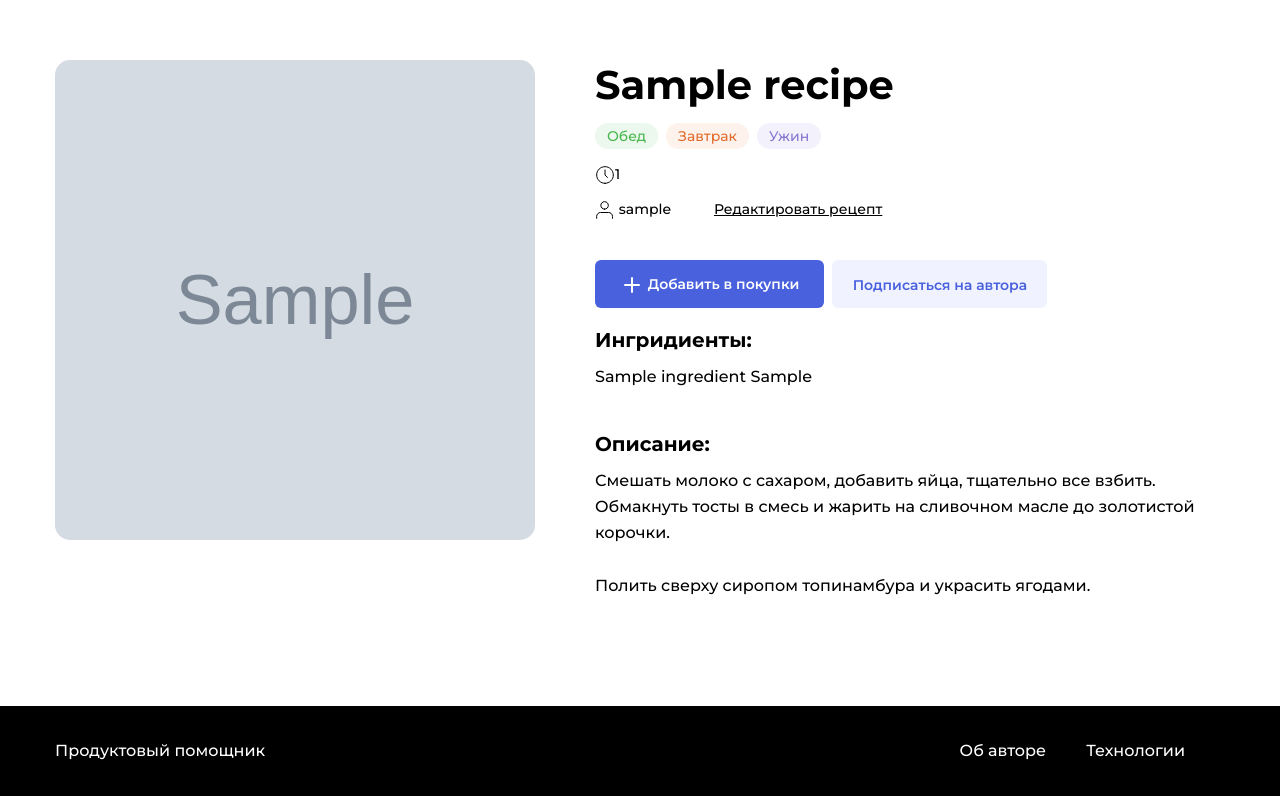
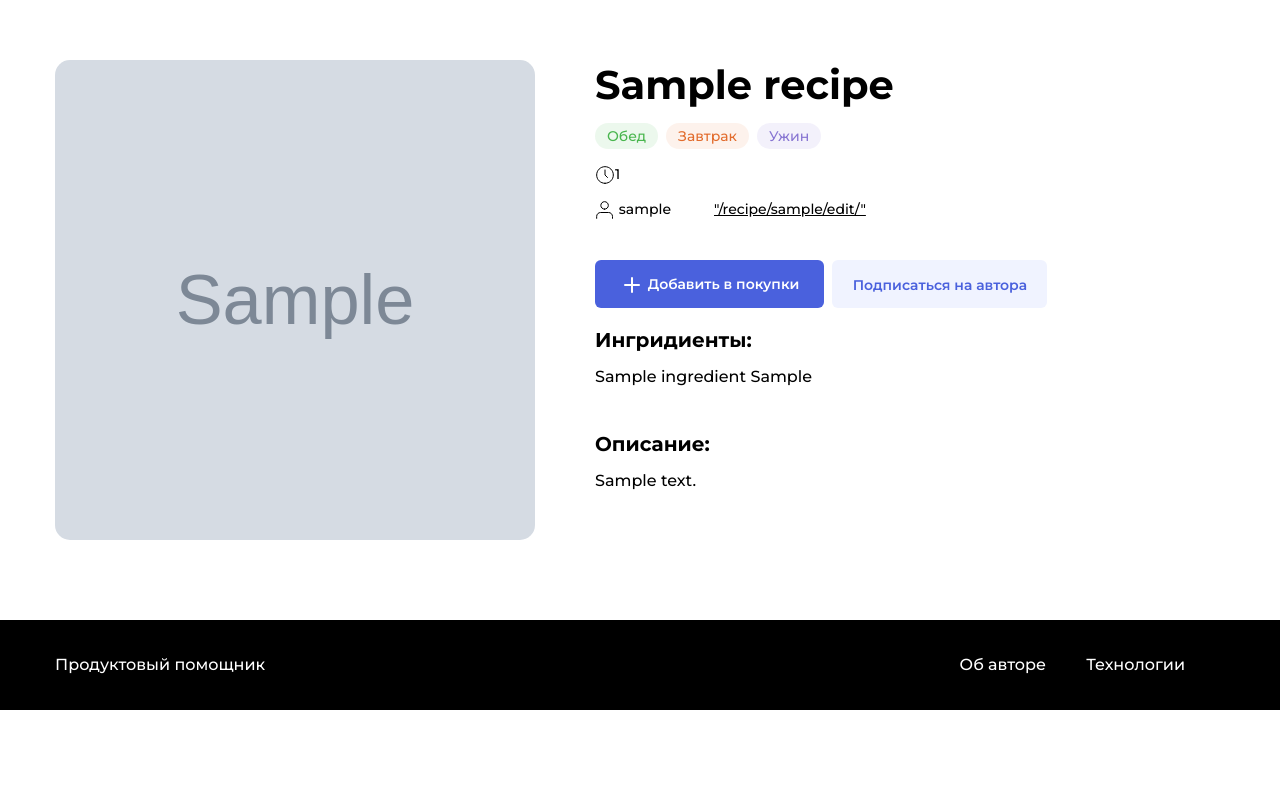
Before and after one commit to DonFortes/foodgram-project, a Django app: a page that uses templates/single_recipe.html in a window 1280 px wide; the page is wider, and only the part inside the window is pictured. Shown: the part 90-886 px from the top of that part. After the commit the page ends 800 px from the top of that part, so only its background shows below. Run offline with Django 3.2, Linux system fonts and the light colour scheme; tables that the repository leaves empty hold one stand-in row (values such as "Sample post"); grey boxes marked "Sample" are stand-in pictures.

Commit message:
last changes

```diff
--- a/dishes/urls.py
+++ b/dishes/urls.py
@@ -4,7 +4,6 @@ from dishes import views
 urlpatterns = [
     path('', views.index, name='index'),
     path('new_recipe/', views.new_recipe, name='new_recipe'),
-    path('<str:username>/', views.profile, name="profile"),
     path('following/', views.following, name='following'),
     path('recipe/<slug:slug>/', views.single_recipe, name='single_recipe'),
     path('recipe/<slug:slug>/edit/', views.edit_recipe, name='edit_recipe'),
--- a/dishes/views.py
+++ b/dishes/views.py
@@ -57,7 +57,7 @@ def profile(request, username):
 def new_recipe(request):
     form = RecipeForm()
     if request.method == 'POST':
-        form = RecipeForm(request.POST)
+        form = RecipeForm(request.POST or None)
         if form.is_valid():
             form.instance.author = request.user
             form.save()
@@ -72,11 +72,23 @@ def single_recipe(request, slug):
     return render(request, "single_recipe.html", {'recipe': recipe})
 
 
+@login_required
 def edit_recipe(request, slug):
+    recipe = get_object_or_404(Recipe, slug=slug)
+    form = RecipeForm(
+        request.POST or None, files=request.FILES or None, instance=recipe
+        )
+    url = reverse('single_recipe', slug=slug)
 
-    pass
+    if recipe.author != request.user:
+        return redirect(url)
+
+    if form.is_valid():
+        form.save()
+        return redirect(url)
 
 
+@login_required
 def delete_recipe(request, slug):
 
     pass
--- a/templates/single_recipe.html
+++ b/templates/single_recipe.html
@@ -35,7 +35,7 @@
                         <p class="single-card__text"><span class="icon-user"></span> {{ recipe.author }}</p>
                     </li>
                     <li class="single-card__item"> <a style="margin-left: 2.5em" href="#"
-                            class="single-card__text">Редактировать рецепт</a></li>
+                            class="single-card__text">"{% url 'edit_recipe' recipe.slug %}"</a></li>
                 </ul>
             </div>
 
@@ -58,9 +58,7 @@
 
             <div class="single-card__section">
                 <h3 class="single-card__section-title">Описание:</h3>
-                <p class=" single-card__section-text">Смешать молоко с сахаром, добавить яйца, тщательно все взбить.
-                    Обмакнуть тосты в смесь и жарить на сливочном масле до золотистой корочки.</p>
-                <p class=" single-card__section-text">Полить сверху сиропом топинамбура и украсить ягодами.</p>
+                <p class=" single-card__section-text">{{ recipe.description }}</p>
             </div>
         </div>
     </div>
```
Also changed, not shown: media/app_01_dishes/02_HTGDify.jpg (added), media/app_01_dishes/i.jpg (added).
